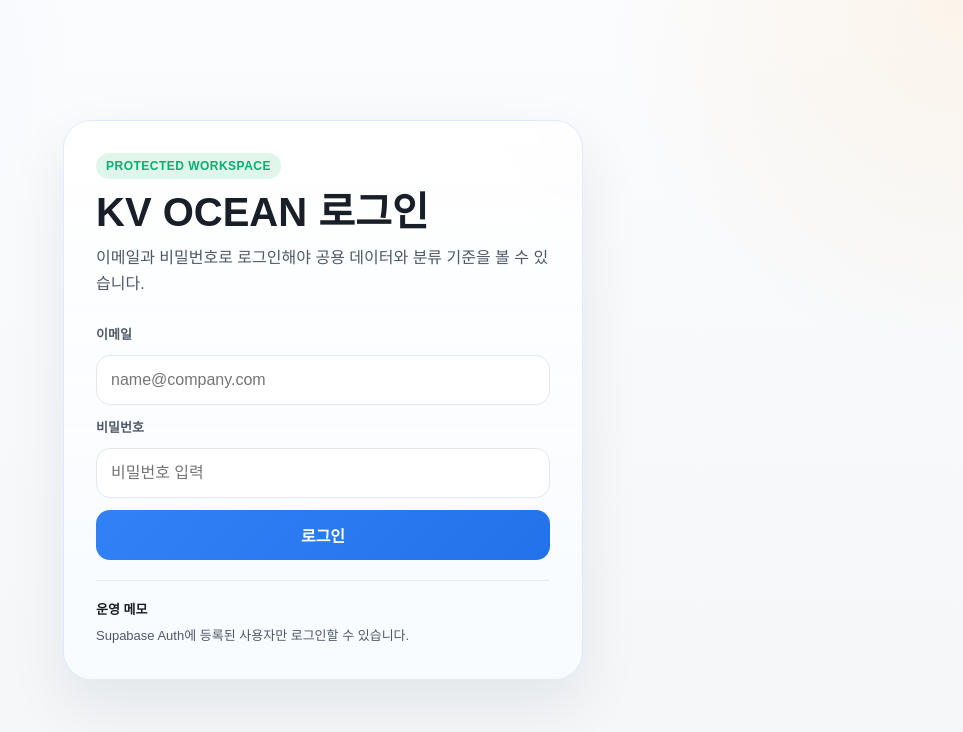
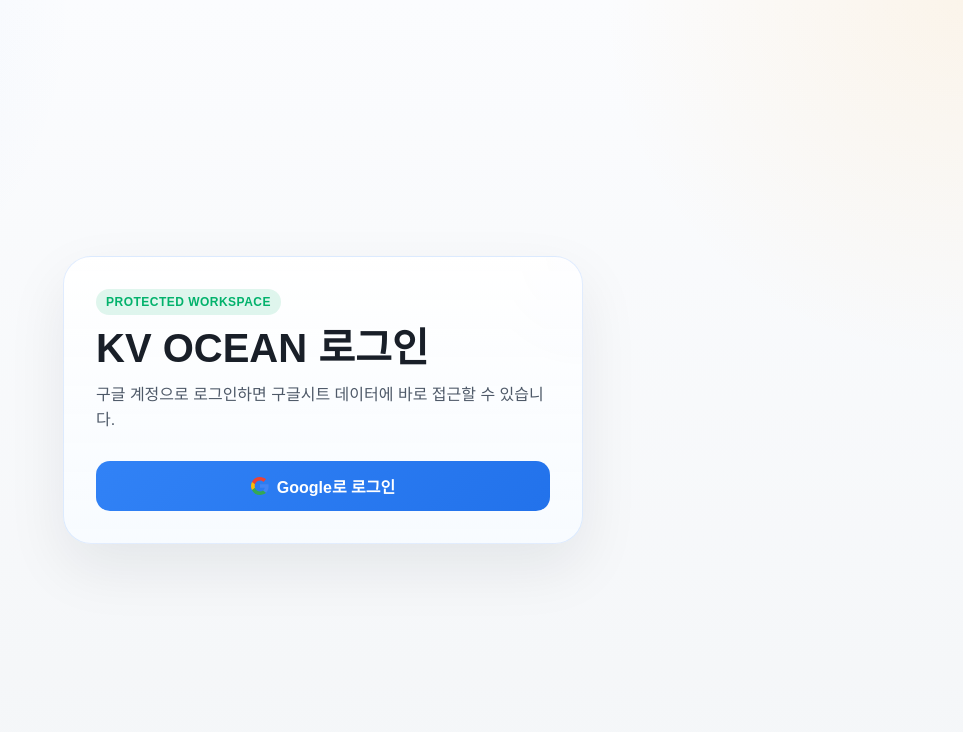
Before and after one commit to henrykvc/KVOCEAN, a Next.js app: page /login in a window 1280 px wide. Shown: the top 732 px of the page, without its empty margins (317-1280 px from the left). Built offline with nearby package versions, Linux system fonts and the light colour scheme.

Commit message:
Add Google OAuth login and Sheets API integration

```diff
--- a/src/components/auth/login-form.tsx
+++ b/src/components/auth/login-form.tsx
@@ -1,6 +1,6 @@
 "use client";
 
-import { useMemo, useState } from "react";
+import { useState } from "react";
 import { createClient } from "@/lib/supabase/browser";
 
 type LoginFormProps = {
@@ -10,58 +10,34 @@
 
 const ERROR_MESSAGES: Record<string, string> = {
   callback: "로그인 세션을 확인하지 못했습니다. 다시 시도해 주세요.",
-  missing_code: "이메일 링크가 올바르지 않습니다. 새 링크를 요청해 주세요."
+  missing_code: "로그인 링크가 올바르지 않습니다. 다시 시도해 주세요."
 };
 
 export function LoginForm({ nextPath = "/", errorCode }: LoginFormProps) {
-  const [email, setEmail] = useState("");
-  const [password, setPassword] = useState("");
-  const [status, setStatus] = useState<"idle" | "submitting" | "sent" | "error">("idle");
+  const [status, setStatus] = useState<"idle" | "submitting" | "error">("idle");
   const [message, setMessage] = useState<string | null>(null);
 
-  const errorMessage = useMemo(() => {
-    if (!errorCode) {
-      return null;
-    }
+  const errorMessage = errorCode ? (ERROR_MESSAGES[errorCode] ?? "로그인 중 오류가 발생했습니다. 다시 시도해 주세요.") : null;
 
-    return ERROR_MESSAGES[errorCode] ?? "로그인 중 오류가 발생했습니다. 다시 시도해 주세요.";
-  }, [errorCode]);
-
-  async function handleSubmit(event: React.FormEvent<HTMLFormElement>) {
-    event.preventDefault();
+  async function handleGoogleLogin() {
     setStatus("submitting");
     setMessage(null);
 
     try {
-      const response = await fetch("/auth/login", {
-        method: "POST",
-        headers: {
-          "Content-Type": "application/json"
-        },
-        body: JSON.stringify({
-          email
-        })
+      const supabase = createClient();
+      const { error } = await supabase.auth.signInWithOAuth({
+        provider: "google",
+        options: {
+          scopes: "https://www.googleapis.com/auth/spreadsheets.readonly",
+          redirectTo: `${window.location.origin}/auth/callback?next=${encodeURIComponent(nextPath)}`,
+          queryParams: {
+            access_type: "offline",
+            prompt: "consent"
+          }
+        }
       });
 
-      const payload = await response.json().catch(() => ({}));
-
-      if (!response.ok) {
-        throw new Error(typeof payload.error === "string" ? payload.error : "로그인 메일 발송에 실패했습니다.");
-      }
-
-      const supabase = createClient();
-      const { error } = await supabase.auth.signInWithPassword({
-        email,
-        password
-      });
-
-      if (error) {
-        throw error;
-      }
-
-      setStatus("sent");
-      setMessage("로그인되었습니다. 작업 화면으로 이동합니다.");
-      window.location.assign(nextPath || "/");
+      if (error) throw error;
     } catch (error) {
       setStatus("error");
       setMessage(error instanceof Error ? error.message : "로그인에 실패했습니다.");
@@ -73,47 +49,31 @@
       <div className="auth-copy">
         <span className="auth-eyebrow">Protected Workspace</span>
         <h1>KV OCEAN 로그인</h1>
-        <p>이메일과 비밀번호로 로그인해야 공용 데이터와 분류 기준을 볼 수 있습니다.</p>
+        <p>구글 계정으로 로그인하면 구글시트 데이터에 바로 접근할 수 있습니다.</p>
       </div>
 
-      <form className="auth-form" onSubmit={handleSubmit}>
-        <label className="auth-label" htmlFor="email">이메일</label>
-        <input
-          id="email"
-          className="input auth-input"
-          type="email"
-          autoComplete="email"
-          placeholder="name@company.com"
-          value={email}
-          onChange={(event) => setEmail(event.target.value)}
-          required
-        />
-        <label className="auth-label" htmlFor="password">비밀번호</label>
-        <input
-          id="password"
-          className="input auth-input"
-          type="password"
-          autoComplete="current-password"
-          placeholder="비밀번호 입력"
-          value={password}
-          onChange={(event) => setPassword(event.target.value)}
-          required
-        />
-        <button className="button auth-submit" type="submit" disabled={status === "submitting"}>
-          {status === "submitting" ? "로그인 중..." : "로그인"}
+      <div className="auth-form">
+        <button
+          className="button auth-submit"
+          onClick={handleGoogleLogin}
+          disabled={status === "submitting"}
+          style={{ display: "flex", alignItems: "center", justifyContent: "center", gap: "0.5rem" }}
+        >
+          <svg width="18" height="18" viewBox="0 0 18 18" xmlns="http://www.w3.org/2000/svg">
+            <path d="M17.64 9.2c0-.637-.057-1.251-.164-1.84H9v3.481h4.844c-.209 1.125-.843 2.078-1.796 2.717v2.258h2.908c1.702-1.567 2.684-3.875 2.684-6.615z" fill="#4285F4"/>
+            <path d="M9 18c2.43 0 4.467-.806 5.956-2.18l-2.908-2.259c-.806.54-1.837.86-3.048.86-2.344 0-4.328-1.584-5.036-3.711H.957v2.332A8.997 8.997 0 009 18z" fill="#34A853"/>
+            <path d="M3.964 10.71A5.41 5.41 0 013.682 9c0-.593.102-1.17.282-1.71V4.958H.957A8.996 8.996 0 000 9c0 1.452.348 2.827.957 4.042l3.007-2.332z" fill="#FBBC05"/>
+            <path d="M9 3.58c1.321 0 2.508.454 3.44 1.345l2.582-2.58C13.463.891 11.426 0 9 0A8.997 8.997 0 00.957 4.958L3.964 7.29C4.672 5.163 6.656 3.58 9 3.58z" fill="#EA4335"/>
+          </svg>
+          {status === "submitting" ? "로그인 중..." : "Google로 로그인"}
         </button>
-      </form>
+      </div>
 
       {(errorMessage || message) && (
         <p className={`auth-message ${status === "error" || errorMessage ? "is-error" : "is-success"}`.trim()}>
           {errorMessage ?? message}
         </p>
       )}
-
-      <div className="auth-note">
-        <strong>운영 메모</strong>
-        <p>Supabase Auth에 등록된 사용자만 로그인할 수 있습니다.</p>
-      </div>
     </div>
   );
 }
```
Also changed, not shown: src/components/validator-app.tsx (+123 -19 lines), 1 other file (tests, documents, lock files or other folders).
